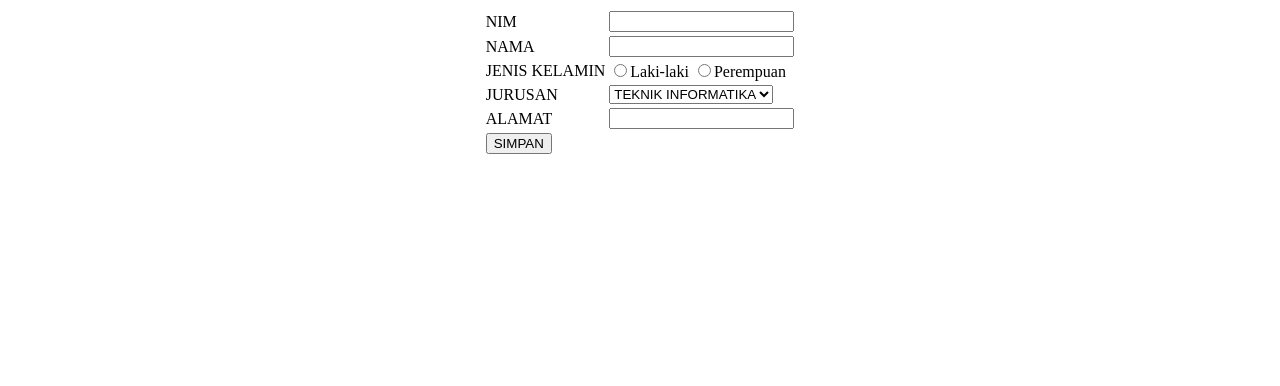
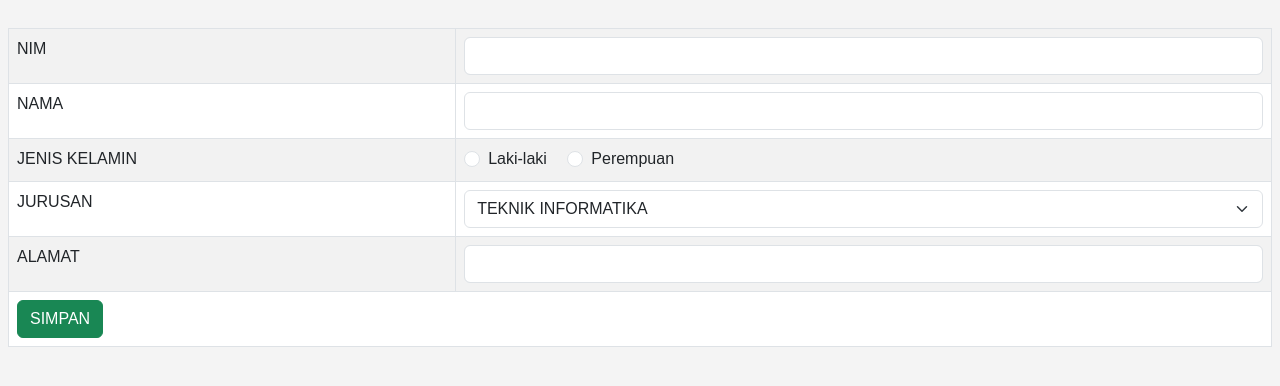
Before and after one commit to thejgdt/simple.php, a PHP site: page /form-edit.php?id_mahasiswa=1 in a window 1280 px wide. Shown: the top 386 px of the page. Run offline with PHP 8.4, Linux system fonts and the light colour scheme; data that the repository does not hold is empty.

Commit message:
style(form-edit.php): apply bootstrap for better UI

```diff
--- a/form-edit.php
+++ b/form-edit.php
@@ -19,50 +19,92 @@ function active_radio_button($value, $input)
 <html lang="en">
 
 <head>
-    <title>Membuat Form Inputan Data</title>
+    <title>Edit Data Mahasiswa</title>
+    <link href="https://cdn.jsdelivr.net/npm/bootstrap@5.3.0/dist/css/bootstrap.min.css" rel="stylesheet">
+    <style>
+        body {
+            font-family: 'Arial', sans-serif;
+            background-color: #f4f4f4;
+            margin: 0;
+            padding: 8px;
+        }
+
+        table {
+            width: 50%;
+            margin: auto;
+            margin-top: 20px;
+        }
+
+        td {
+            padding: 10px;
+        }
+
+        button {
+            background-color: #4CAF50;
+            color: white;
+            padding: 10px 20px;
+            border: none;
+            border-radius: 5px;
+            cursor: pointer;
+            font-size: 16px;
+            transition: background-color 0.3s;
+        }
+
+        button:hover {
+            background-color: #333;
+        }
+    </style>
 </head>
 
-<center>
+<body>
 
-    <body>
+    <center>
         <form action="update.php" method="post">
             <input type="hidden" value="<?php echo $row['id_mahasiswa'] ?>" name="id_mahasiswa">
-            <table>
+            <table class="table table-bordered table-striped">
                 <tr>
                     <td>NIM</td>
-                    <td><input type="text" value="<?php echo $row['nim'] ?>" onkeyup="isi_otomatis()" name="nim"></td>
+                    <td><input type="text" class="form-control" value="<?php echo $row['nim'] ?>"
+                            onkeyup="isi_otomatis()" name="nim"></td>
                 </tr>
                 <tr>
                     <td>NAMA</td>
-                    <td><input type="text" value="<?php echo $row['nama'] ?>" name="nama"></td>
+                    <td><input type="text" class="form-control" value="<?php echo $row['nama'] ?>" name="nama"></td>
                 </tr>
                 <tr>
                     <td>JENIS KELAMIN</td>
                     <td>
-                        <input type="radio" name="jenis_kelamin" value="L" <?php echo active_radio_button('L', $row['jenis_kelamin']) ?>>Laki-laki
-                        <input type="radio" name="jenis_kelamin" value="P" <?php echo active_radio_button('P', $row['jenis_kelamin']) ?>>Perempuan
+                        <div class="form-check form-check-inline">
+                            <input class="form-check-input" type="radio" name="jenis_kelamin" value="L" <?php echo active_radio_button('L', $row['jenis_kelamin']) ?>>
+                            <label class="form-check-label">Laki-laki</label>
+                        </div>
+                        <div class="form-check form-check-inline">
+                            <input class="form-check-input" type="radio" name="jenis_kelamin" value="P" <?php echo active_radio_button('P', $row['jenis_kelamin']) ?>>
+                            <label class="form-check-label">Perempuan</label>
+                        </div>
                     </td>
                 </tr>
                 <tr>
                     <td>JURUSAN</td>
                     <td>
-                        <select name="jurusan">
-                            <option value="TEKNIK INFORMATIKA">TEKNIK INFORMATIKA</option>
-                            <option value="TEKNIK MESIN">TEKNIK MESIN</option>
-                            <option value="TEKNIK KIMIA">TEKNIK KIMIA</option>
+                        <select class="form-select" name="jurusan">
+                            <option value="TEKNIK INFORMATIKA" <?php echo ($row['jurusan'] == 'TEKNIK INFORMATIKA') ? 'selected' : ''; ?>>TEKNIK INFORMATIKA</option>
+                            <option value="TEKNIK MESIN" <?php echo ($row['jurusan'] == 'TEKNIK MESIN') ? 'selected' : ''; ?>>TEKNIK MESIN</option>
+                            <option value="TEKNIK KIMIA" <?php echo ($row['jurusan'] == 'TEKNIK KIMIA') ? 'selected' : ''; ?>>TEKNIK KIMIA</option>
                         </select>
                     </td>
                 </tr>
                 <tr>
                     <td>ALAMAT</td>
-                    <td><input type="text" value="<?php echo $row['alamat'] ?>" name="alamat"></td>
+                    <td><input type="text" class="form-control" value="<?php echo $row['alamat'] ?>" name="alamat"></td>
                 </tr>
                 <tr>
-                    <td colspan="2"><button type="submit" value="simpan">SIMPAN</button></td>
+                    <td colspan="2"><button type="submit" class="btn btn-success" value="simpan">SIMPAN</button></td>
                 </tr>
             </table>
         </form>
-    </body>
-</center>
+    </center>
+
+</body>
 
 </html>
```
